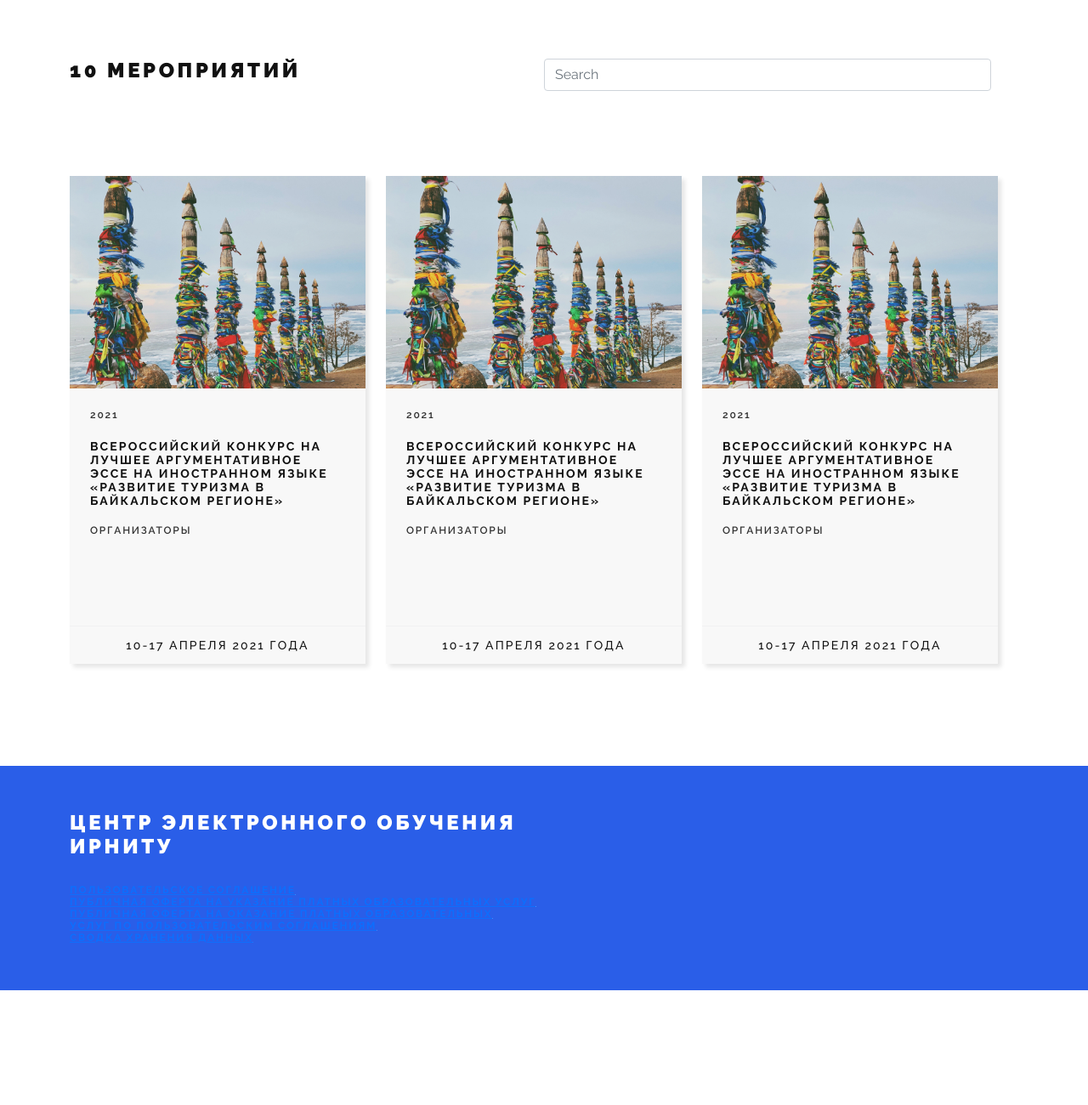
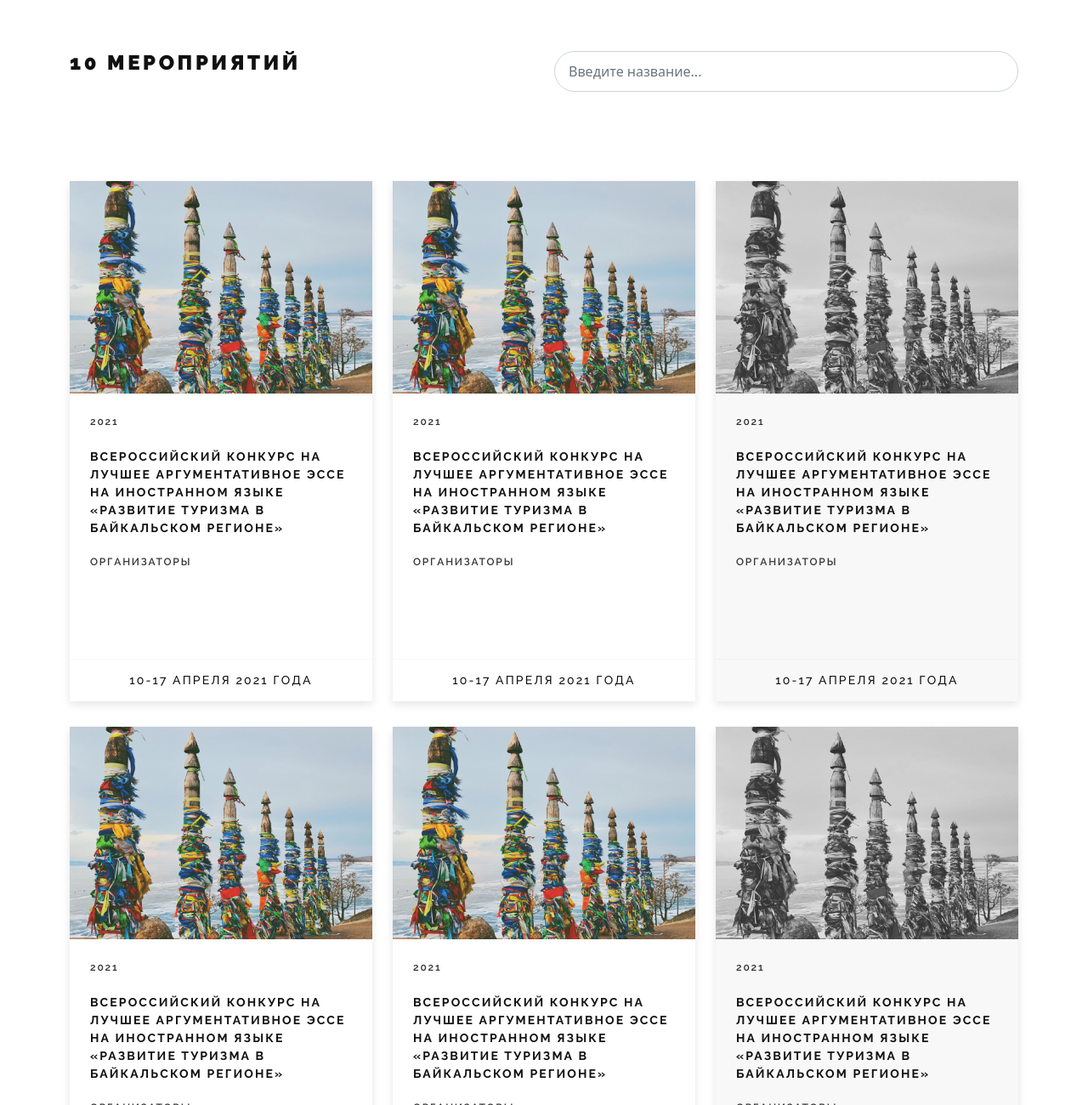
Before and after one commit to Neytllas/projectIRNTU, a plain HTML site: page index.html in a window 1280 px wide. Shown: the part 1500-2800 px from the top of the page at 85% size. Before the commit the page ends 2665 px from the top, so only its background shows below. Drawn offline with nearby package versions, Linux system fonts and the light colour scheme.

Commit message:
new new new

```diff
--- a/index.html
+++ b/index.html
@@ -32,7 +32,7 @@
                   </div>
                </div>
                <div class="row welcome-information">
-                  <div class="col">
+                  <div class="col text-center text-lg-start">
                      <h6>При поддержке ирниту</h6>
                      <h1>
                         Принимай <br />
@@ -42,7 +42,7 @@
                      </h1>
                      <button class="btn-other">перейти к мероприятиям</button>
                   </div>
-                  <div class="col">
+                  <div class="col d-none d-lg-block">
                      <img src="/images/man.png" alt="" />
                   </div>
                </div>
@@ -52,7 +52,7 @@
          <section class="section-2">
             <div class="container">
                <div class="row about-information d-flex justify-content-around">
-                  <div class="col">
+                  <div class="col-12 col-md-6 col-lg-4">
                      <div><img class="images" src="/images/stairs.svg" alt="" /></div>
                      <div>
                         <h3>Прогрессивно</h3>
@@ -66,7 +66,7 @@
                         современные технологии
                      </div>
                   </div>
-                  <div class="col">
+                  <div class="col-12 col-md-6 col-lg-4">
                      <div><img class="images" src="/images/book.svg" alt="" /></div>
                      <div>
                         <h3>Прогрессивно</h3>
@@ -80,7 +80,7 @@
                         современные технологии
                      </div>
                   </div>
-                  <div class="col">
+                  <div class="col-12 col-md-6 col-lg-4">
                      <div><img class="images" src="/images/atom.svg" alt="" /></div>
                      <div>
                         <h3>Прогрессивно</h3>
@@ -105,6 +105,7 @@
                   <div class="col">
                      <h1>Мероприятия</h1>
                   </div>
+               </div>
                <nav class="navbar navbar-expand-lg navbar-light">
                      <div class="collapse navbar-collapse">
                         <ul class="navbar-nav me-auto mb-2 mb-lg-0">
@@ -120,21 +121,19 @@
                         </ul>
                      </div>
                </nav>
-                  <div class="row billet">
-                     <div class="col">10 мероприятий</div>
-                     <form class="d-flex col">
+               <div class="row billet ">
+                  <div class="col-md-6 col-sm-12 align-items-center  d-flex mb-4 "><h2 >10 мероприятий</h2></div>
+                  <form class="col-md-6 col-sm-12">
                      <input
                         class="form-control me-2"
                         type="search"
-                           placeholder="Search"
-                           aria-label="Search"
+                        placeholder="Введите название..."
                         />
                   </form>
                </div>
                <div class="row">
-
-                     <div class="col-md-4 col-sm-12">
-                       <div class="box d-flex flex-column">
+                  <div class="col-md-6 col-lg-4 col-sm-12">
+                     <div class="event-card  d-flex flex-column">
                         <div> <img class="event-card-image" src="/images/eventСard1.jpg" alt=""/></div>
                         <div class="p-4">
                         <div class="event-card-mini"> 2021 </div>
@@ -145,8 +144,8 @@
                      </div>
                   </div>
 
-                     <div class="col-md-4 col-sm-12">
-                       <div class="box d-flex flex-column">
+                  <div class="col-md-6 col-lg-4 col-sm-12">
+                     <div class="event-card  d-flex flex-column">
                         <div> <img class="event-card-image" src="/images/eventСard1.jpg" alt=""/></div>
                         <div class="p-4">
                            <div class="event-card-mini"> 2021 </div>
@@ -157,8 +156,8 @@
                      </div>
                   </div>
 
-                     <div class="col-md-4 col-sm-12">
-                       <div class="box d-flex flex-column">
+                  <div class="col-md-6 col-lg-4 col-sm-12 ">
+                     <div class="event-card event-card-completed d-flex flex-column">
                         <div> <img class="event-card-image" src="/images/eventСard1.jpg" alt=""/></div>
                         <div class="p-4">
                         <div class="event-card-mini"> 2021 </div>
@@ -169,7 +168,54 @@
                      </div>
                   </div>
 
+                  <div class="col-md-6 col-lg-4 col-sm-12">
+                     <div class="event-card  d-flex flex-column">
+                        <div> <img class="event-card-image" src="/images/eventСard1.jpg" alt=""/></div>
+                        <div class="p-4">
+                        <div class="event-card-mini"> 2021 </div>
+                        <div class="event-card-text"> Всероссийский конкурс на лучшее аргументативное эссе на иностранном языке «Развитие туризма в Байкальском регионе» </div>
+                        <div class="event-card-mini"> организаторы </div>
                      </div>
+                     <div class="event-card-data"> 10-17 апреля 2021 года </div>
+                     </div>
+                  </div>
+
+                  <div class="col-md-6 col-lg-4 col-sm-12">
+                     <div class="event-card  d-flex flex-column">
+                        <div> <img class="event-card-image" src="/images/eventСard1.jpg" alt=""/></div>
+                        <div class="p-4">
+                           <div class="event-card-mini"> 2021 </div>
+                        <div class="event-card-text"> Всероссийский конкурс на лучшее аргументативное эссе на иностранном языке «Развитие туризма в Байкальском регионе» </div>
+                        <div class="event-card-mini"> организаторы </div>
+                        </div>
+                     <div class="event-card-data"> 10-17 апреля 2021 года </div>
+                     </div>
+                  </div>
+
+                  <div class="col-md-6 col-lg-4 col-sm-12 ">
+                     <div class="event-card event-card-completed d-flex flex-column">
+                        <div> <img class="event-card-image" src="/images/eventСard1.jpg" alt=""/></div>
+                        <div class="p-4">
+                        <div class="event-card-mini"> 2021 </div>
+                        <div class="event-card-text"> Всероссийский конкурс на лучшее аргументативное эссе на иностранном языке «Развитие туризма в Байкальском регионе» </div>
+                        <div class="event-card-mini"> организаторы </div>
+                     </div>
+                     <div class="event-card-data"> 10-17 апреля 2021 года </div>
+                     </div>
+                  </div>
+
+                  <div class="col-md-6 col-lg-4 col-sm-12 ">
+                     <div class="event-card event-card-completed d-flex flex-column">
+                        <div> <img class="event-card-image" src="/images/eventСard1.jpg" alt=""/></div>
+                        <div class="p-4">
+                        <div class="event-card-mini"> 2021 </div>
+                        <div class="event-card-text"> Всероссийский конкурс на лучшее аргументативное эссе на иностранном языке «Развитие туризма в Байкальском регионе» </div>
+                        <div class="event-card-mini"> организаторы </div>
+                     </div>
+                     <div class="event-card-data"> 10-17 апреля 2021 года </div>
+                     </div>
+                  </div>
+
                </div>
             </div>
          </section>
--- a/main.css
+++ b/main.css
@@ -4,7 +4,6 @@
     font-style: normal;
     font-weight: 900;
     font-size: 18px;
-    line-height: 21px;
     display: flex;
     align-items: center;
     letter-spacing: 0.15em;
@@ -24,11 +23,7 @@
     font-style: normal;
     font-weight: 900;
     font-size: 10px;
-    line-height: 12px;
 
-    display: flex;
-    align-items: center;
-    text-align: center;
     letter-spacing: 0.15em;
     text-transform: uppercase;
 
@@ -46,8 +41,6 @@
     font-style: normal;
     font-weight: 900;
     font-size: 48px;
-    line-height: 56px;
-
 
     letter-spacing: 0.15em;
     text-transform: uppercase;
@@ -74,7 +67,6 @@
     font-style: normal;
     font-weight: 900;
     font-size: 18px;
-    line-height: 21px;
     letter-spacing: 0.15em;
     text-transform: uppercase;
 
@@ -93,12 +85,17 @@
     background-position-x: center;
 }
 
-.section-2 .col
+.section-2 .about-information > div
 {
     margin-top: 87px;
     text-align: center;
-    padding-bottom: 87px;
 }
+
+.section-2 .about-information > div:last-child
+{
+    margin-bottom: 87px;
+}
+
 
 .section-2 .images
 {
@@ -111,7 +108,6 @@
     font-style: normal;
     font-weight: 900;
     font-size: 24px;
-    line-height: 28px;
     text-align: center;
     letter-spacing: 0.15em;
     text-transform: uppercase;
@@ -125,7 +121,6 @@
     font-style: normal;
     font-weight: bold;
     font-size: 12px;
-    line-height: 14px;
     text-align: center;
     letter-spacing: 0.15em;
     text-transform: uppercase;
@@ -145,7 +140,6 @@
     font-style: normal;
     font-weight: 900;
     font-size: 48px;
-    line-height: 56px;
     letter-spacing: 0.15em;
     text-transform: uppercase;
 
@@ -159,7 +153,6 @@
     font-style: normal;
     font-weight: 600;
     font-size: 18px;
-    line-height: 21px;
     text-align: center;
     letter-spacing: 0.15em;
 
@@ -171,18 +164,16 @@
     color: #2A5EE8;
 }
 
-.section-3 .billet .col
+.section-3 .billet h2
 {
-    margin-top: 65px;
 
     font-family: Raleway;
     font-style: normal;
     font-weight: 900;
     font-size: 24px;
-    line-height: 28px;
     letter-spacing: 0.15em;
     text-transform: uppercase;
-
+    margin: 0;
     /* Typography / Title */
 
     color: #111111;
@@ -193,11 +184,17 @@
     margin-top: 100px;
 }
 
-.section-3 .box
+.section-3 .event-card
 {
+    box-shadow: 0 4px 10px rgba(0, 0, 0, 0.1);
+    margin-bottom: 30px;
+}
+
+.section-3 .event-card-completed {
     background: #F8F8F8;
-    box-shadow: 4px 4px 5px rgba(0, 0, 0, 0.1);
+    filter: grayscale(1) ;
 }
+
 
 .section-3 .event-card-mini
 {
@@ -206,7 +203,6 @@
     font-style: normal;
     font-weight: 600;
     font-size: 12px;
-    line-height: 14px;
 
     letter-spacing: 0.15em;
     text-transform: uppercase;
@@ -221,7 +217,6 @@
     font-style: normal;
     font-weight: bold;
     font-size: 14px;
-    line-height: 16px;
     letter-spacing: 0.15em;
     text-transform: uppercase;
 
@@ -239,7 +234,6 @@
     font-style: normal;
     font-weight: 500;
     font-size: 14px;
-    line-height: 16px;
     letter-spacing: 0.15em;
     text-transform: uppercase;
 
@@ -251,7 +245,6 @@
 
 
 .section-3 .navbar  {
-    margin:  0 8px;
     border-bottom: 4px solid silver; padding: 0;
 }
 
@@ -289,7 +282,6 @@
     font-style: normal;
     font-weight: 900;
     font-size: 24px;
-    line-height: 28px;
     letter-spacing: 0.15em;
     text-transform: uppercase;
 
@@ -305,10 +297,24 @@
     font-style: normal;
     font-weight: bold;
     font-size: 12px;
-    line-height: 14px;
     letter-spacing: 0.15em;
     text-decoration-line: underline;
     text-transform: uppercase;
 
     color: #FFFFFF;
 }
+
+.page-footer a
+{
+    color: #FFFFFF;
+    margin-bottom: 15px;
+    display: block;
+}
+
+
+
+
+.billet input {
+    border-radius: 25px;
+    padding: 11px 16px 11px 16px;
+}
```
Lines whose indentation alone changed are shown as unchanged.
